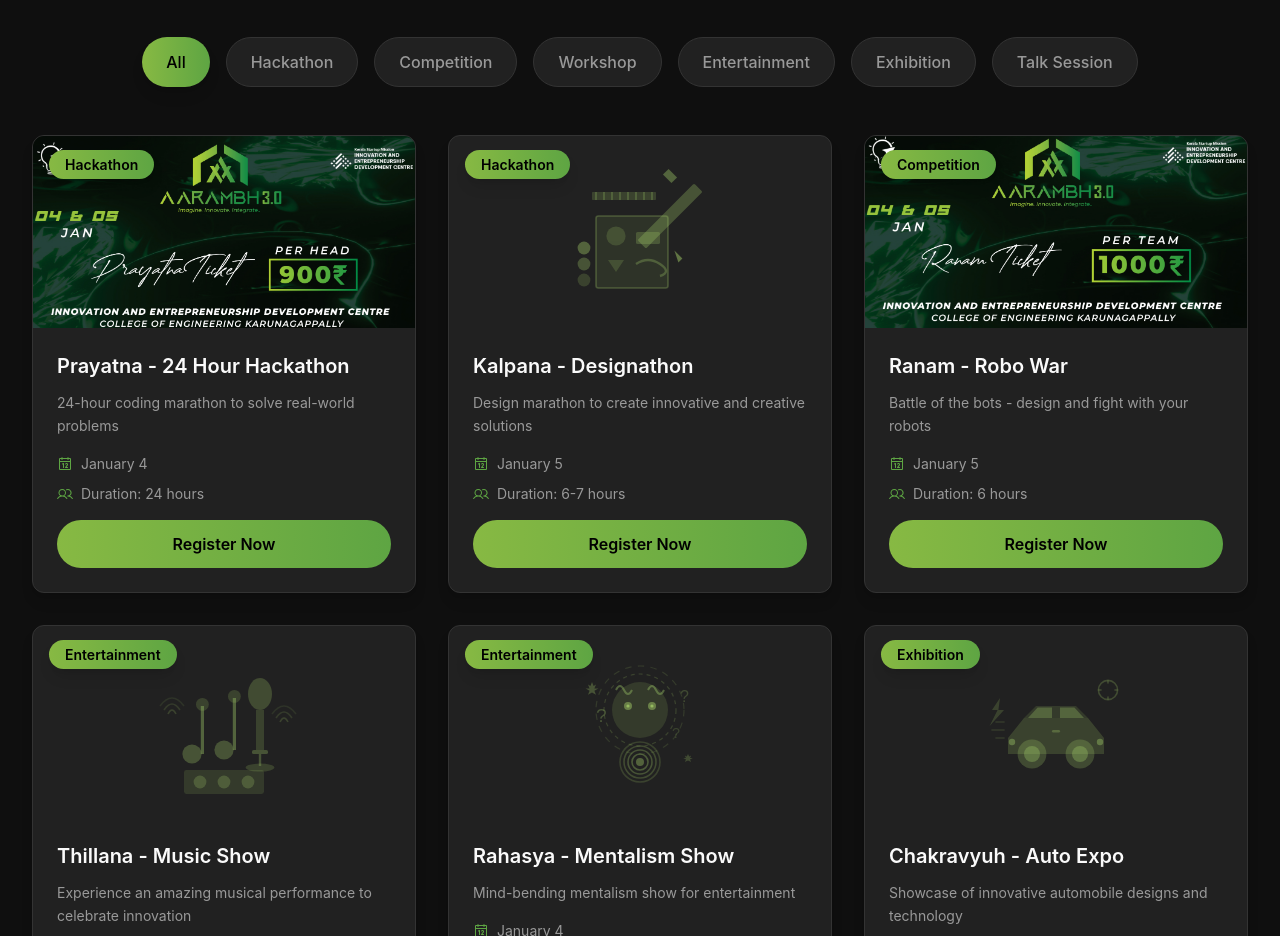
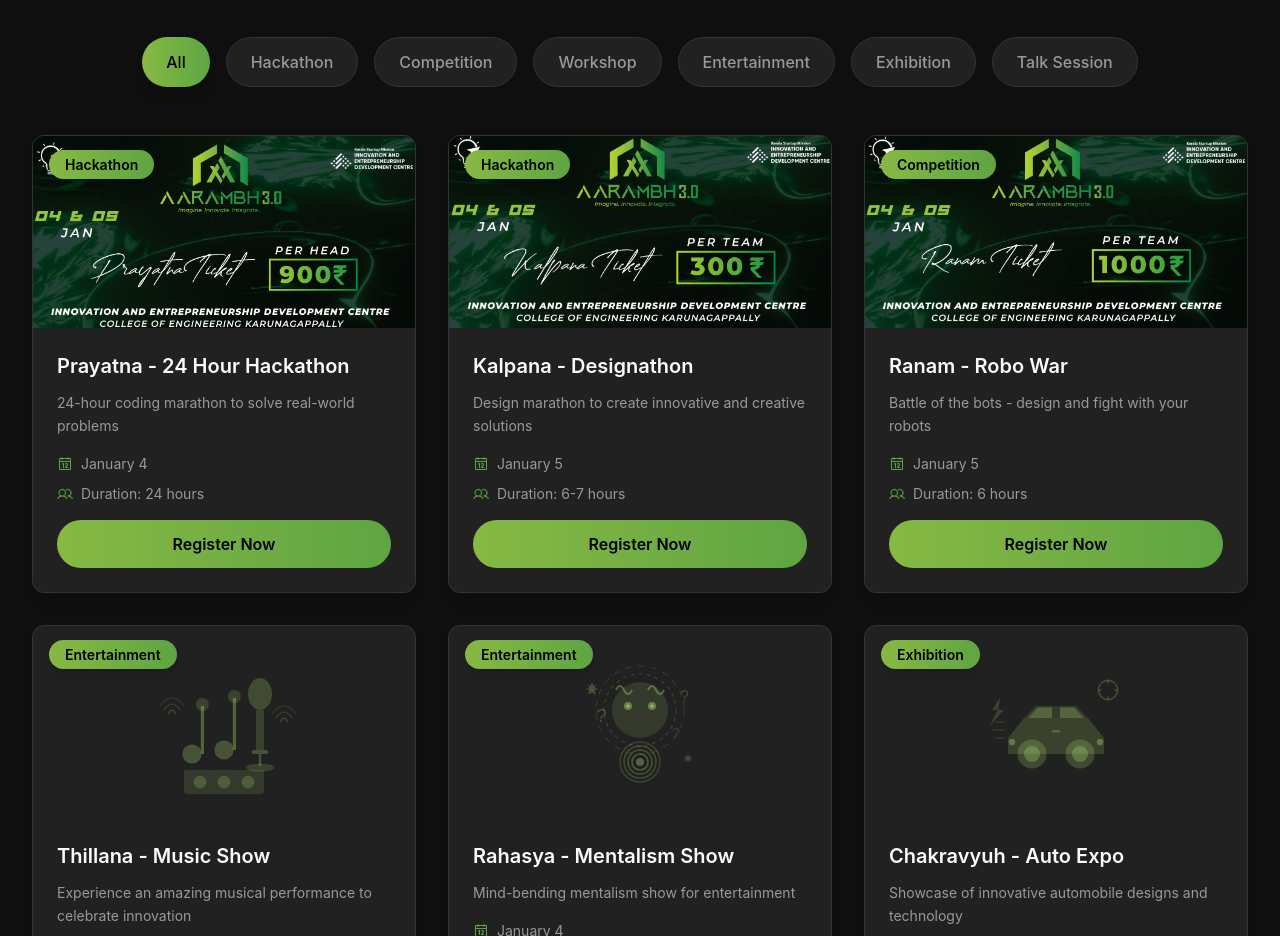
Before and after one commit to iedccek-glitch/aarambh3, a React (Vite) app: page / in a window 1280 px wide. Shown: the part 2300-3236 px from the top of the page. Built offline with nearby package versions, Linux system fonts and the light colour scheme.

Commit message:
update: changed kalpana svg

```diff
--- a/src/components/Events.tsx
+++ b/src/components/Events.tsx
@@ -173,6 +173,12 @@ const Events = memo(() => {
                       alt="Prayatna Hackathon Ticket"
                       className='h-full w-full object-cover transition-transform duration-500 group-hover:scale-110'
                     />
+                  ) : event.id === 2 ? (
+                    <img
+                      src="/assets/kalpana-ticket.png"
+                      alt="Kalpana Designathon Ticket"
+                      className='h-full w-full object-cover transition-transform duration-500 group-hover:scale-110'
+                    />
                   ) : event.id === 3 ? (
                     <img
                       src="/assets/ranam-ticket.png"
```
Also changed, not shown: public/assets/kalpana-ticket.png (added).
